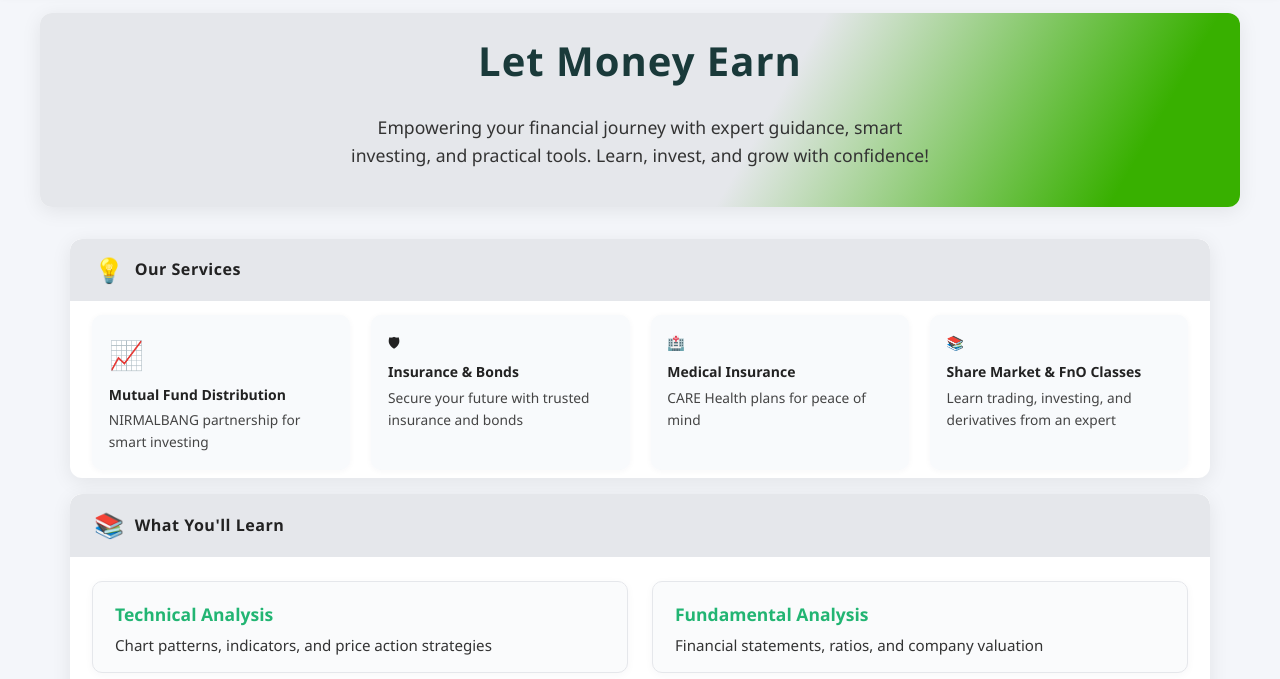
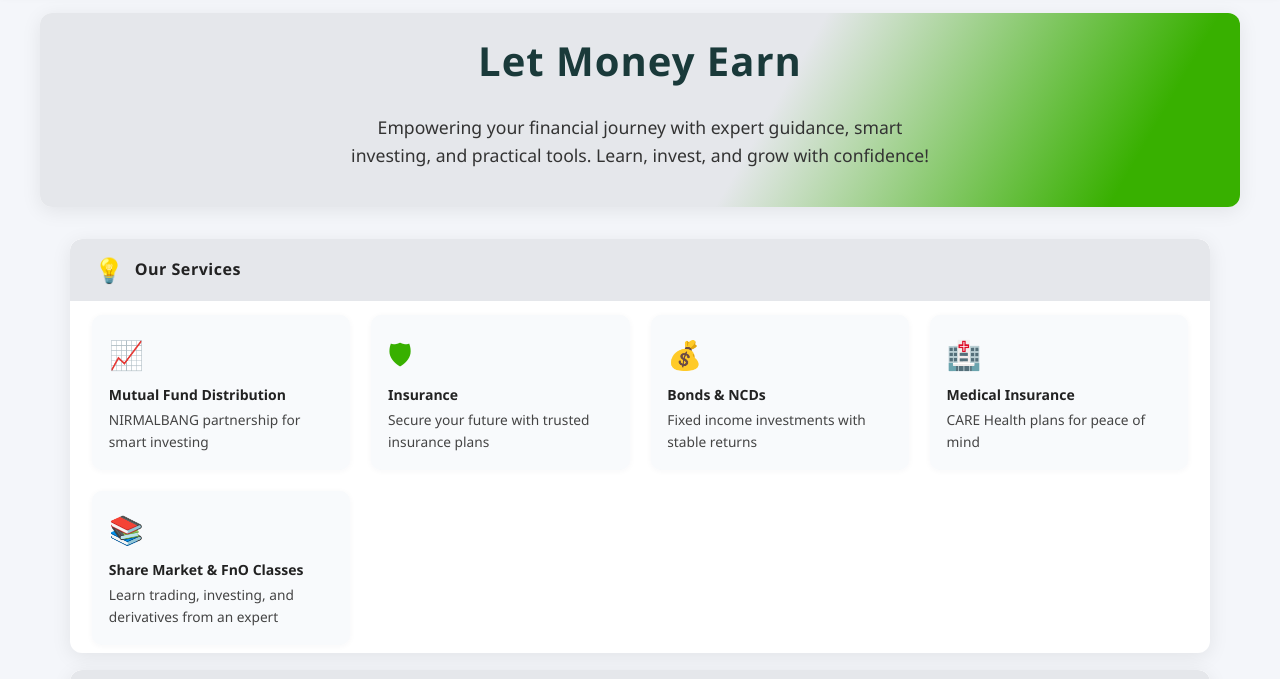
Before and after one commit to mscratnesh/htmlSite, a plain HTML site: page index.html in a window 1280 px wide. Shown: the part 148-827 px from the top of the page. Drawn offline with Linux system fonts and the light colour scheme.

Commit message:
services

```diff
--- a/js/app.js
+++ b/js/app.js
@@ -45,7 +45,8 @@ const seoConfig = {
             "name": "Services",
             "itemListElement": [
                 { "@type": "Service", "name": "Mutual Fund Distribution" },
-                { "@type": "Service", "name": "Insurance & Bonds" },
+                { "@type": "Service", "name": "Insurance" },
+                { "@type": "Service", "name": "Bonds & NCDs" },
                 { "@type": "Service", "name": "Medical Insurance" },
                 { "@type": "Service", "name": "Share Market & FnO Classes" }
             ]
@@ -165,7 +166,8 @@ const seoConfig = {
             "name": "Services",
             "itemListElement": [
                 { "@type": "Service", "name": "Mutual Fund Distribution" },
-                { "@type": "Service", "name": "Insurance & Bonds" },
+                { "@type": "Service", "name": "Insurance" },
+                { "@type": "Service", "name": "Bonds & NCDs" },
                 { "@type": "Service", "name": "Medical Insurance" },
                 { "@type": "Service", "name": "Share Market & FnO Classes" }
             ]
--- a/pages/new-home.html
+++ b/pages/new-home.html
@@ -13,17 +13,22 @@
             <div style="font-size:0.98em; color:#444;">NIRMALBANG partnership for smart investing</div>
         </div>
         <div style="background:#f8fafc; border-radius:10px; padding:1.2em; box-shadow:0 1px 6px rgba(44,62,80,0.04);">
-            <div style="font-size:2em, display:flex;align-items:center;">&#128737;</div>
-            <div style="font-weight:700; margin:0.5em 0 0.2em 0;">Insurance & Bonds</div>
-            <div style="font-size:0.98em; color:#444;">Secure your future with trusted insurance and bonds</div>
+            <div style="font-size:2em; color:#38b000;">&#128737;</div>
+            <div style="font-weight:700; margin:0.5em 0 0.2em 0;">Insurance</div>
+            <div style="font-size:0.98em; color:#444;">Secure your future with trusted insurance plans</div>
         </div>
         <div style="background:#f8fafc; border-radius:10px; padding:1.2em; box-shadow:0 1px 6px rgba(44,62,80,0.04);">
-            <div style="font-size:2em, display:flex;align-items:center;">&#127973;</div>
+            <div style="font-size:2em; color:#38b000;">&#128176;</div>
+            <div style="font-weight:700; margin:0.5em 0 0.2em 0;">Bonds & NCDs</div>
+            <div style="font-size:0.98em; color:#444;">Fixed income investments with stable returns</div>
+        </div>
+        <div style="background:#f8fafc; border-radius:10px; padding:1.2em; box-shadow:0 1px 6px rgba(44,62,80,0.04);">
+            <div style="font-size:2em; color:#38b000;">&#127973;</div>
             <div style="font-weight:700; margin:0.5em 0 0.2em 0;">Medical Insurance</div>
             <div style="font-size:0.98em; color:#444;">CARE Health plans for peace of mind</div>
         </div>
         <div style="background:#f8fafc; border-radius:10px; padding:1.2em; box-shadow:0 1px 6px rgba(44,62,80,0.04);">
-            <div style="font-size:2em, display:flex;align-items:center;">&#128218;</div>
+            <div style="font-size:2em; color:#38b000;">&#128218;</div>
             <div style="font-weight:700; margin:0.5em 0 0.2em 0;">Share Market & FnO Classes</div>
             <div style="font-size:0.98em; color:#444;">Learn trading, investing, and derivatives from an expert</div>
         </div>
```
